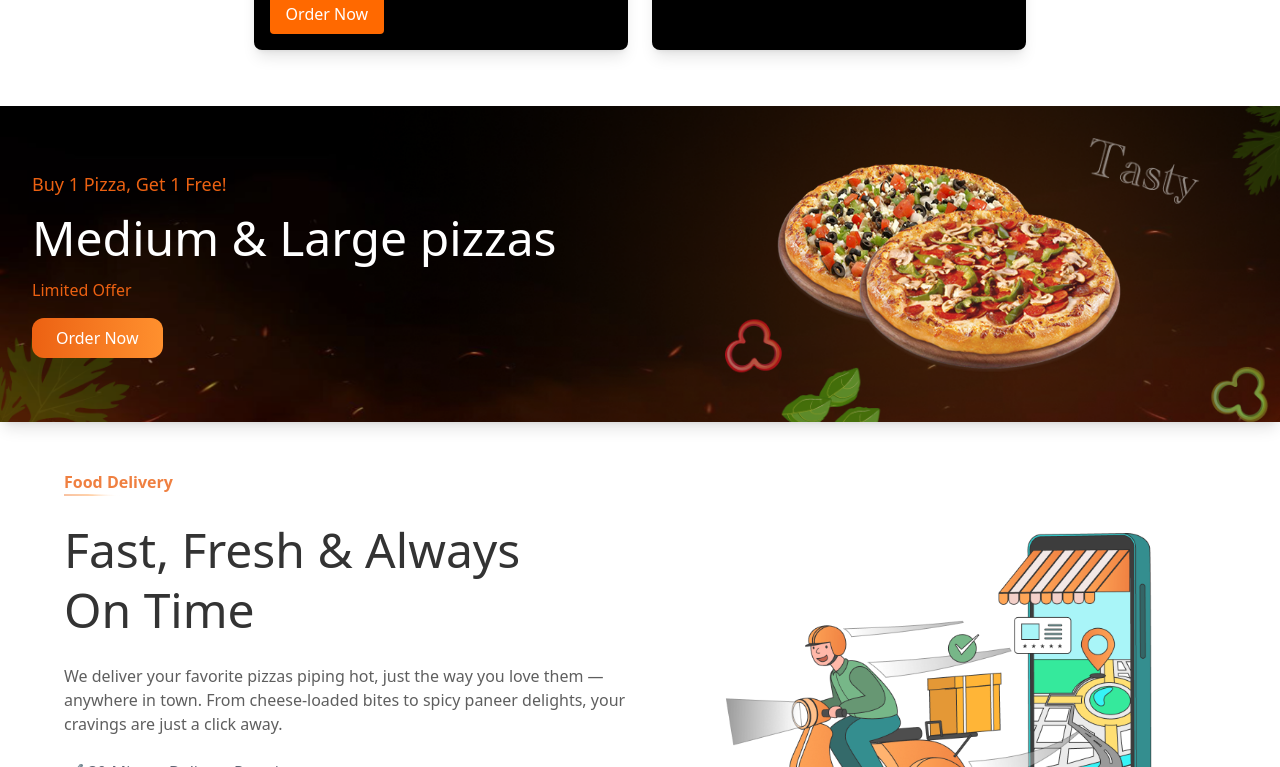
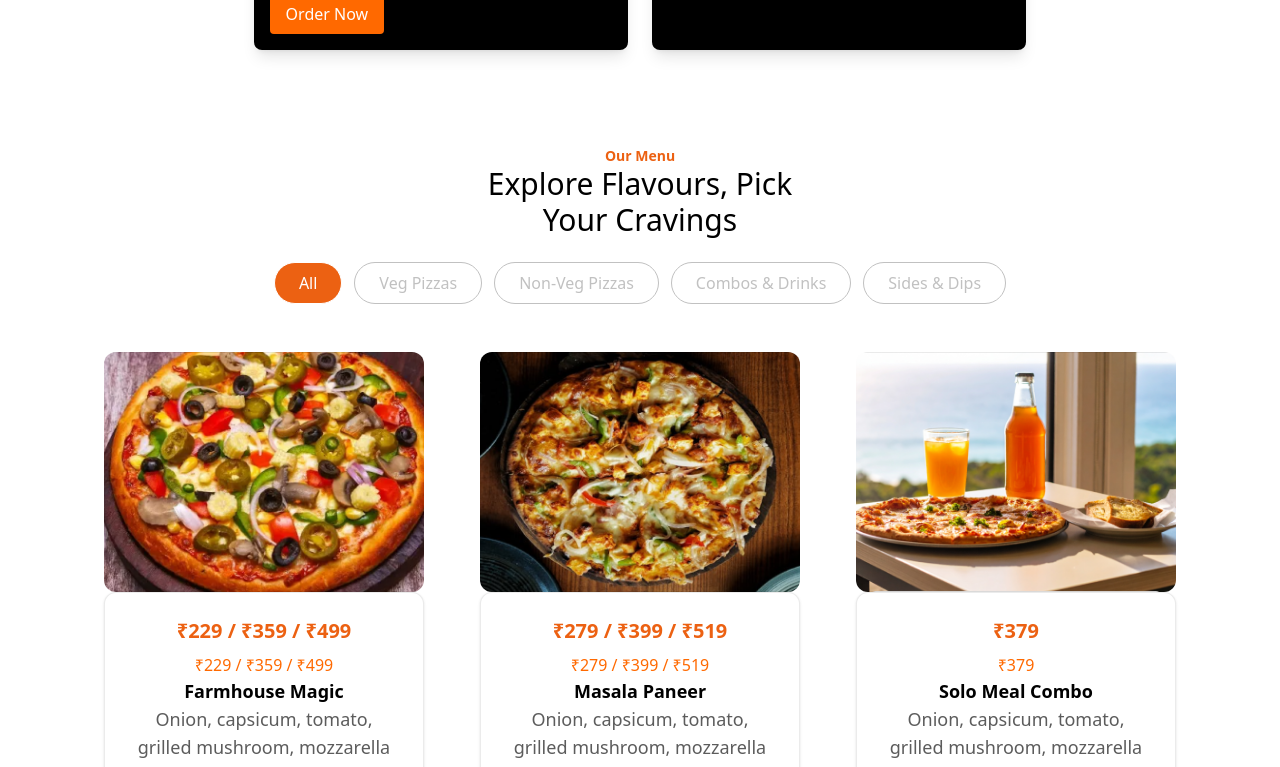
Before and after one commit to sunita0987/pizza-nest, a React (Vite) app: page / in a window 1280 px wide. Shown: the part 1733-2500 px from the top of the page. Built offline with nearby package versions, Linux system fonts and the light colour scheme.

Commit message:
first commit

```diff
--- a/src/App.jsx
+++ b/src/App.jsx
@@ -13,7 +13,7 @@ import PerfectPizza from "./components/PerfectPizza";
 import PizzaBanner from "./components/PizzaBanner";
 import Footer from "./components/Footer";
 // import Sellers from "./components/Sellers";
-// import Menu from "./components/Menu";
+import Menu from "./components/Menu";
 // import PizzaGallery from "./components/PizzaGallery";
 // import TestimonialsSlider from "./components/TestimonialsSlider";
 
@@ -25,7 +25,7 @@ function App() {
       <Nest />
       <Card />
       {/* <Sellers/> */}
-      {/* <Menu/> */}
+      <Menu/>
       <BestSeller/>
       <FoodDelivery/>
       <PerfectPizza/>
--- a/src/components/Menu.jsx
+++ b/src/components/Menu.jsx
@@ -2,17 +2,15 @@ import React from "react";
 import { CRAVINGS_DATA } from "../utils/helper";
 import { useState } from "react";
 
-const Menupizza = [
+ export const PIZZA_CTY = [
   "All",
   "Veg Pizzas",
   "Non-Veg Pizzas",
   "Combos & Drinks",
   "Sides & Dips",
 ];
-
 const Menu = () => {
   const [activeTab, setActiveTab] = useState("All");
-
   return (
     <div className="px-6 py-10 max-w-6xl mx-auto">
       <p className="text-[#EC6112] text-sm font-bold text-center">Our Menu</p>
@@ -20,7 +18,7 @@ const Menu = () => {
         Explore Flavours, Pick <br /> Your Cravings
       </h2>
       <div className="flex justify-center gap-3 flex-wrap mb-8">
-        {Menupizza.map((tab) => (
+        {PIZZA_CTY.map((tab) => (
           <button
             key={tab}
             onClick={() => setActiveTab(tab)}
```
